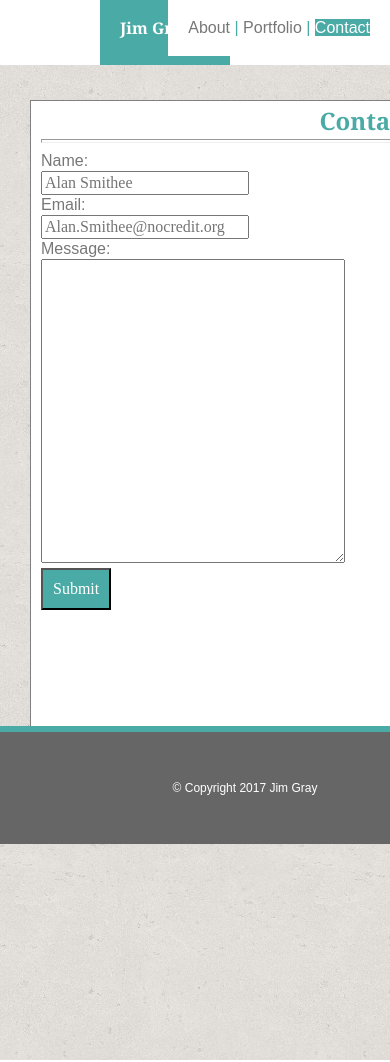
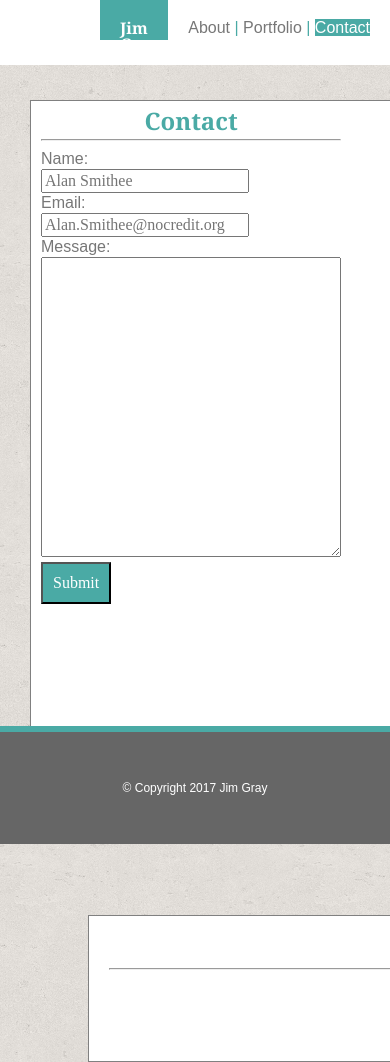
Before and after one commit to JimGray9999/Responsive-Portfolio, a plain HTML site: page contact.html in a window 390 px wide. Shown: the top 1062 px of the page. Drawn offline with Linux system fonts and the light colour scheme.

Commit message:
media query adds

```diff
--- a/assets/css/style.css
+++ b/assets/css/style.css
@@ -1,3 +1,7 @@
+* {
+    box-sizing: border-box;
+}
+
 body {
 	background-image: url("../images/cork-wallet.png");
 	font-family: 'Arial', 'Helvetica Neue', Helvetica, sans-serif;
@@ -153,7 +157,7 @@ section {
 }
 
 article {
-	width: 650px;
+	width: auto;
 	background-color: #fff;
 	border-color: gray;
 	border-width: 4px;
@@ -215,20 +219,22 @@ form input {
 	font: 16px solid gray;
 }
 
-@media screen and (max-width: 980px) {
+@media screen and (max-width: 768px) {
 
-}
-
-@media screen and (max-width: 768px) {
-	.top-container {
+	.content,
+	section,
+	p {
 		width: 100%;
 	}
 
-	section {
+	aside {
 		width: 100%;
+		padding-bottom: 30px;
 	}
 }
 
-@media screen and (max-width: 640px) {
-
-}
+/*@media screen and (max-width: 640px) {
+	section {
+		width: auto;
+	}
+}*/
--- a/contact.html
+++ b/contact.html
@@ -3,6 +3,7 @@
 
 <head>
 	<meta charset="utf-8">
+	<meta name="viewport" content="width=device-width, initial-scale=1.0">
 	<link rel="stylesheet" type="text/css" href="assets/css/reset.css">
 	<link rel="stylesheet" type="text/css" href="assets/css/style.css">
 	<title>Jim Gray</title>
```
Also changed, not shown: index.html (+1 -0 lines), portfolio.html (+1 -0 lines).
